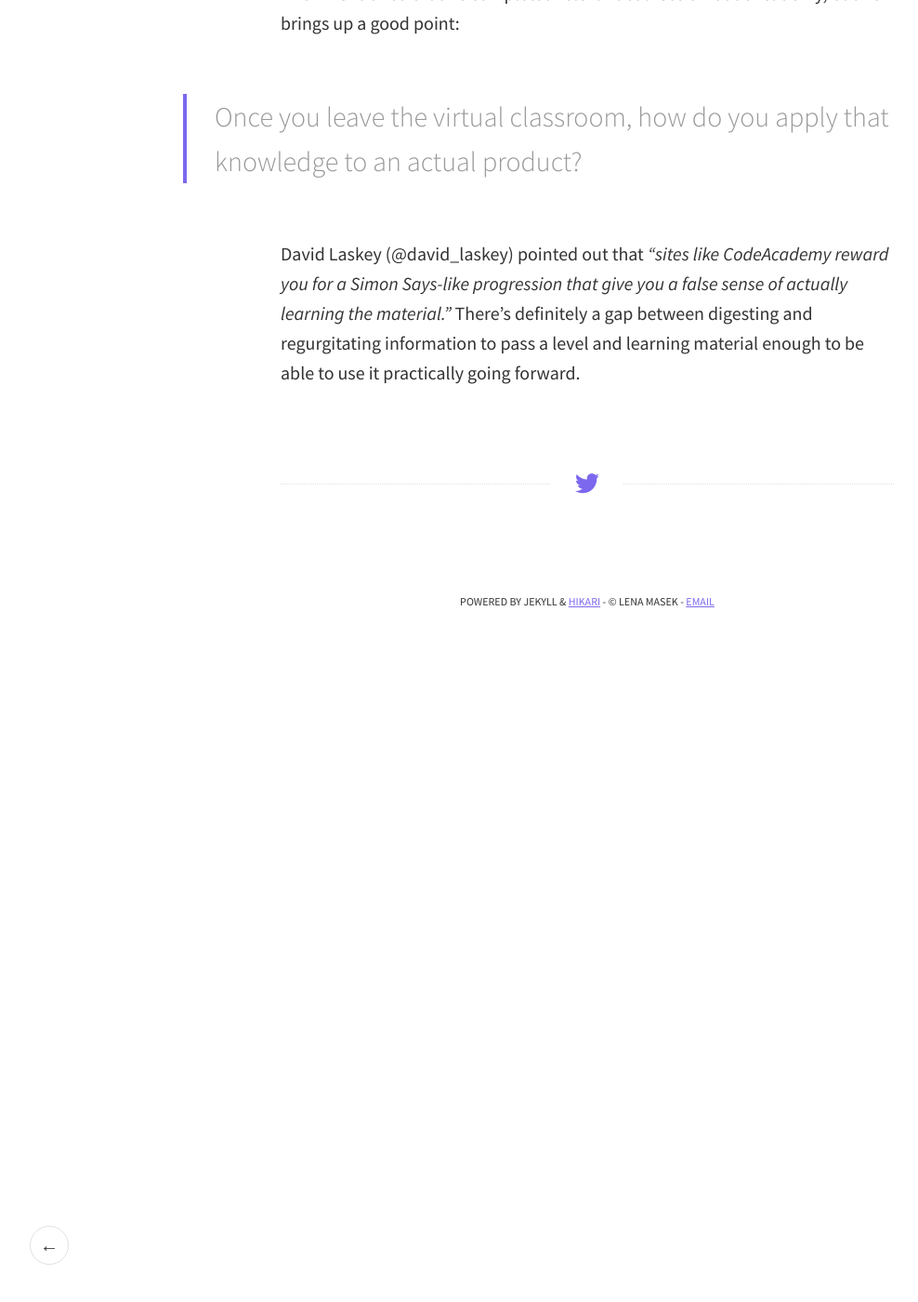
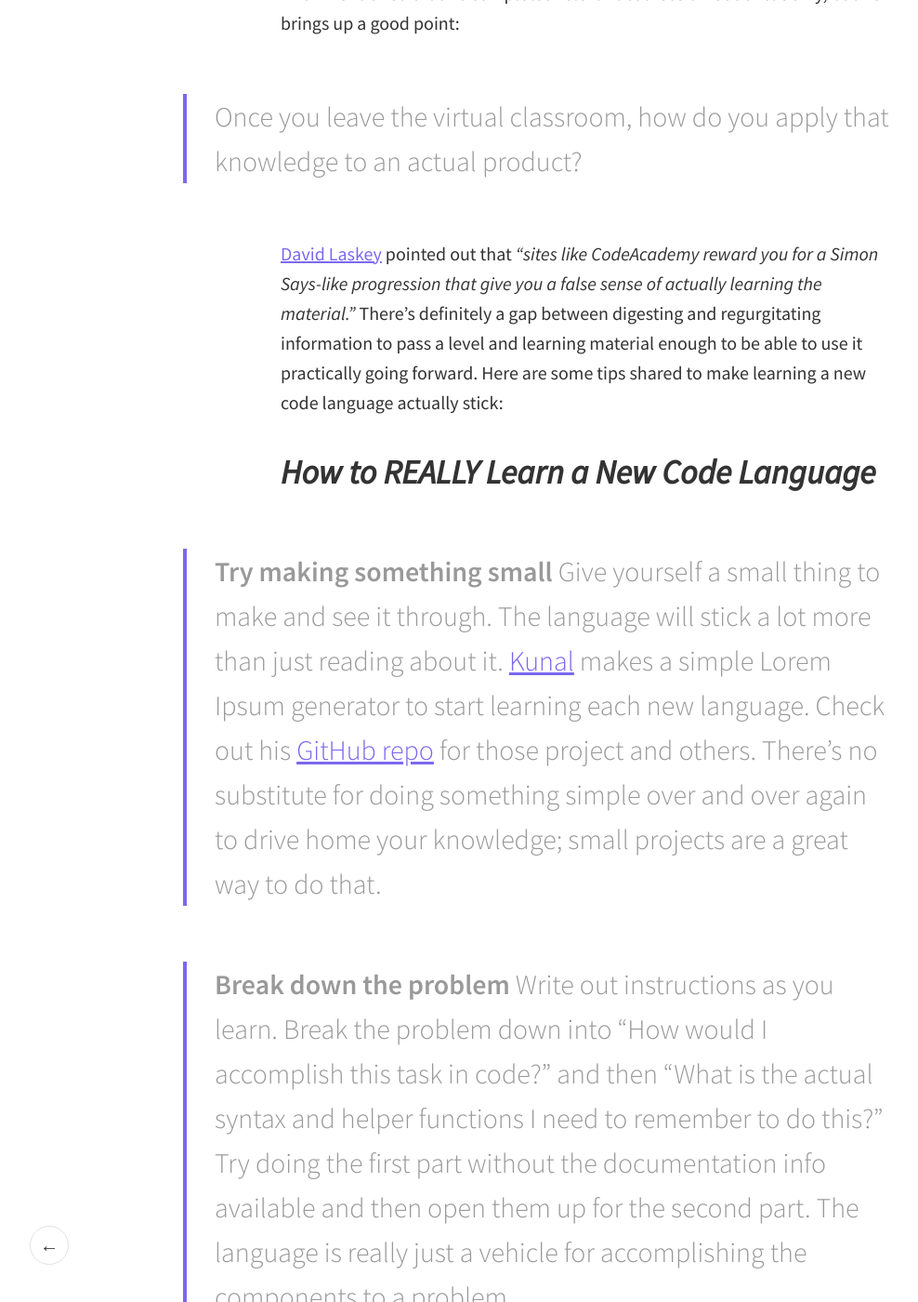
Before and after one commit to lenamasek/lenamasek.github.io, a Jekyll site: the page built from _posts/2015-09-25-how-to-learn.markdown, in a window 1280 px wide and 1400 px high, scrolled down 1085 px. Shown: the whole window at 93% size, without its empty margins (8-996 px from the left). Built offline with Jekyll 4.4.1, drawn with Linux system fonts in a browser that asks for light colours; before the commit the page ends 1781 px from its top, so only the background shows below that; some of the changed text lies outside the part shown.

Commit message:
formatting how 2 learn

```diff
--- a/_posts/2015-09-25-how-to-learn.markdown
+++ b/_posts/2015-09-25-how-to-learn.markdown
@@ -16,4 +16,25 @@ Erick mentioned that he completed relevant courses on CodeAcademy, but he brings
 
 > Once you leave the virtual classroom, how do you apply that knowledge to an actual product?
 
-David Laskey (@david_laskey) pointed out that *"sites like CodeAcademy reward you for a Simon Says-like progression that give you a false sense of actually learning the material."* There’s definitely a gap between digesting and regurgitating information to pass a level and learning material enough to be able to use it practically going forward.
+[David Laskey](http://twitter.com/david_laskey) pointed out that *"sites like CodeAcademy reward you for a Simon Says-like progression that give you a false sense of actually learning the material."* There’s definitely a gap between digesting and regurgitating information to pass a level and learning material enough to be able to use it practically going forward. Here are some tips shared to make learning a new code language actually stick:
+
+
+## How to REALLY Learn a New Code Language
+
+> **Try making something small**
+Give yourself a small thing to make and see it through. The language will stick a lot more than just reading about it. [Kunal](http://twitter.com/kunalbhat) makes a simple Lorem Ipsum generator to start learning each new language. Check out his [GitHub repo](https://github.com/kunalbhat?tab=repositories) for those project and others. There’s no substitute for doing something simple over and over again to drive home your knowledge; small projects are a great way to do that.
+
+> **Break down the problem**
+Write out instructions as you learn. Break the problem down into “How would I accomplish this task in code?” and then “What is the actual syntax and helper functions I need to remember to do this?” Try doing the first part without the documentation info available and then open them up for the second part. The language is really just a vehicle for accomplishing the components to a problem.
+
+
+    - Become aware of the types of things you’re able to do in that language
+
+
+
+
+- try.jquery.com, part of https://www.codeschool.com/paths/javascript - the exercises are always similar to what you see in the video, but different enough to where you still have to think about them.
+
+
+- Find the right project - Something that is both visually interesting to keep your attention, but not too complicated where you feel overwhelmed.
+    - Kunal makes a simple Lorem Ipsum generator to start learning each new language
```
